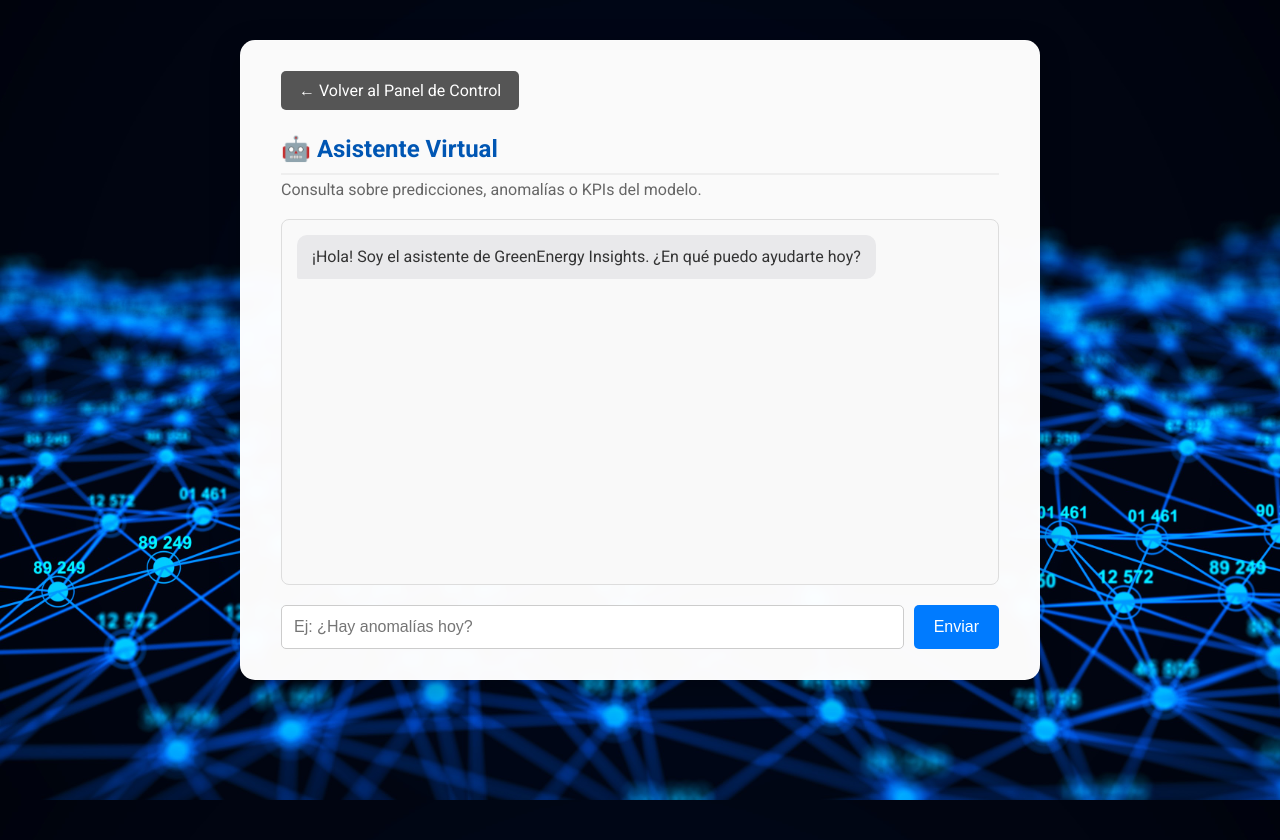
After one commit to iagocarreira/Proyecto-HPECDS, a Flask app: page /chatbot in a window 1280 px wide. The commit adds this page. Run offline with Flask 3, Linux system fonts and the light colour scheme.

Commit message:
mejora api e implementacion chatbot api

```diff
--- a/api_main/api_main.py
+++ b/api_main/api_main.py
@@ -1,13 +1,3 @@
-#!/usr/bin/env python3
-# -*- coding: utf-8 -*-
-"""
-API Principal (Flask) v5
-- Compatible con modelo v2 (x_scaler, y_scaler).
-- Cache de "warm-up" para la predicción "latest".
-- Integración de anomalías en la vista de predicción.
-- ¡NUEVO! Corregidas advertencias de Pandas (FutureWarning) y
-  Sklearn (UserWarning) mediante renombrado temporal.
-"""
 
 import os
 import io
@@ -96,7 +86,7 @@ def forecast_multi_step(model, x_scaler, y_scaler, df_hist, look_back, horizon_s
     step = _step_minutes(hist.index)
     if step == 0: step = 5
 
-    # --- ¡NUEVO! Mapa de renombrado para el scaler ---
+
     RENAME_MAP_SCALER = {
         "valor_real": "demanda_real",
         "valor_previsto": "demanda_prevista",
@@ -110,12 +100,9 @@ def forecast_multi_step(model, x_scaler, y_scaler, df_hist, look_back, horizon_s
             if f not in win.columns:
                 win[f] = 0.0
 
-        # --- ¡CORREGIDO! Renombrar temporalmente antes de escalar ---
+
         win_renamed = win.rename(columns=RENAME_MAP_SCALER)
-        # Usar .feature_names_in_ para asegurar el orden correcto que espera el scaler
         X = x_scaler.transform(win_renamed[x_scaler.feature_names_in_])
-        # --- Fin de la corrección de Sklearn ---
-
         X = np.expand_dims(X, axis=0)
 
         y_scaled = float(model.predict(X, verbose=0).flatten()[0])
@@ -125,7 +112,7 @@ def forecast_multi_step(model, x_scaler, y_scaler, df_hist, look_back, horizon_s
         t_next = cur_hist.index[-1] + pd.Timedelta(minutes=step)
         preds.append((t_next, y_next))
 
-        # Los keys aquí ('valor_real', etc.) deben coincidir con 'feats'
+
         row_data = {
             "valor_real": y_next,
             "valor_previsto": win.iloc[-1]["valor_previsto"],
@@ -142,14 +129,13 @@ def forecast_multi_step(model, x_scaler, y_scaler, df_hist, look_back, horizon_s
                 row_data["valor_previsto"] = 0.0
                 row_data["valor_programado"] = 0.0
 
-        # --- ¡CORREGIDO! Usar pd.concat para evitar FutureWarning ---
         new_df_row = pd.DataFrame(row_data, index=[t_next])
         cur_hist = pd.concat([cur_hist, new_df_row])
-        # --- Fin de la corrección de Pandas ---
+
 
     return pd.Series([v for _, v in preds], index=[t for t, _ in preds], name="forecast")
 
-# --- Carga de Modelos v2 ---
+
 def load_models_at_startup():
     global MODELS, X_SCALER, Y_SCALER
     try:
@@ -169,7 +155,7 @@ def load_models_at_startup():
     except Exception as e:
         print(f"ERROR al cargar el modelo LSTM: {e}")
 
-# --- fetch_data_from_db ---
+
 def fetch_data_from_db(table_to_query: Table, start_date: datetime, end_date: datetime) -> pd.DataFrame:
     if not engine or table_to_query is None: return pd.DataFrame()
     query = select(table_to_query).where(and_(table_to_query.c.fecha >= start_date, table_to_query.c.fecha <= end_date)).order_by(table_to_query.c.fecha)
@@ -437,6 +423,10 @@ def dashboard():
 def documentation():
     return render_template("documentacion.html")
 
+@app.route("/chatbot")
+def chatbot_page():
+    return render_template("chatbot.html")
+
 @app.route("/health")
 def health_check():
     return jsonify({"status": "ok"}), 200
--- /dev/null
+++ b/api_main/templates/chatbot.html
@@ -0,0 +1,209 @@
+<!DOCTYPE html>
+<html lang="es">
+<head>
+    <meta charset="UTF-8">
+    <meta name="viewport" content="width=device-width, initial-scale=1.0">
+    <title>Asistente Virtual</title>
+    <style>
+        @import url('https://fonts.googleapis.com/css2?family=Roboto:wght@300;400;700&display=swap');
+
+        body {
+            font-family: 'Roboto', sans-serif;
+            margin: 0; padding: 20px;
+            display: flex; flex-direction: column; align-items: center; justify-content: flex-start;
+            min-height: 100vh;
+            background-image: url("{{ url_for('static', filename='background_plot.jpg') }}");
+            background-size: cover;
+            background-position: center;
+            background-attachment: fixed;
+            color: #333;
+        }
+
+        .container {
+            background-color: rgba(255, 255, 255, 0.98);
+            backdrop-filter: blur(5px);
+            padding: 30px 40px;
+            margin-top: 20px;
+            margin-bottom: 20px;
+            border-radius: 15px;
+            box-shadow: 0 10px 30px rgba(0,0,0,0.25);
+            max-width: 95%;
+            width: 800px;
+            box-sizing: border-box;
+            border: 1px solid rgba(255, 255, 255, 0.2);
+            display: flex;
+            flex-direction: column;
+            height: 80vh; /* Altura fija para el chat */
+        }
+
+        h2 {
+            color: #0056b3;
+            margin-top: 0;
+            margin-bottom: 25px;
+            border-bottom: 2px solid #eee;
+            padding-bottom: 10px;
+            font-weight: 700;
+        }
+
+        .back-button {
+            display: inline-block;
+            margin-bottom: 25px;
+            text-decoration: none;
+            padding: 10px 18px;
+            background-color: #555;
+            color: white;
+            border-radius: 5px;
+            transition: all 0.2s;
+            font-weight: 500;
+            align-self: flex-start; /* Alinea el botón a la izquierda */
+        }
+        .back-button:hover {
+            transform: translateY(-2px);
+            background-color: #007bff;
+        }
+
+        /* Estilos del Chat */
+        #chat-window {
+            flex-grow: 1; /* Ocupa el espacio disponible */
+            border: 1px solid #ddd;
+            border-radius: 8px;
+            padding: 15px;
+            overflow-y: auto; /* Scroll para mensajes */
+            background: #f9f9f9;
+            margin-bottom: 20px;
+        }
+        .message {
+            margin-bottom: 12px;
+            padding: 10px 15px;
+            border-radius: 10px;
+            line-height: 1.5;
+            max-width: 80%;
+        }
+        .message.user {
+            background-color: #007bff;
+            color: white;
+            margin-left: auto; /* Alinea a la derecha */
+            border-bottom-right-radius: 2px;
+        }
+        .message.assistant {
+            background-color: #e9e9eb;
+            color: #333;
+            margin-right: auto; /* Alinea a la izquierda */
+            border-bottom-left-radius: 2px;
+        }
+        .message.loading {
+            background-color: #e9e9eb;
+            color: #888;
+            font-style: italic;
+            margin-right: auto;
+        }
+
+        #chat-form {
+            display: flex;
+            gap: 10px;
+        }
+        #chat-input {
+            flex-grow: 1;
+            padding: 12px;
+            font-size: 1em;
+            border: 1px solid #ccc;
+            border-radius: 5px;
+        }
+        #chat-submit {
+            padding: 12px 20px;
+            font-size: 1em;
+            border-radius: 5px;
+            border: none;
+            cursor: pointer;
+            background-color: #007bff;
+            color: white;
+            font-weight: 500;
+        }
+        #chat-submit:hover {
+            background-color: #0056b3;
+        }
+    </style>
+</head>
+<body>
+    <div class="container">
+        <a href="/" class="back-button">← Volver al Panel de Control</a>
+
+        <h2>🤖 Asistente Virtual</h2>
+        <p style="color: #666; margin-top: -20px; margin-bottom: 20px;">
+            Consulta sobre predicciones, anomalías o KPIs del modelo.
+        </p>
+
+        <div id="chat-window">
+            <div class="message assistant">
+                ¡Hola! Soy el asistente de GreenEnergy Insights. ¿En qué puedo ayudarte hoy?
+            </div>
+        </div>
+
+        <form id="chat-form">
+            <input type="text" id="chat-input" placeholder="Ej: ¿Hay anomalías hoy?" required autocomplete="off">
+            <button type="submit" id="chat-submit">Enviar</button>
+        </form>
+    </div>
+
+<script>
+    // -----------------------------------------------------------------
+    // ¡IMPORTANTE! Ajusta esta URL a la de tu API de Chatbot (FastAPI)
+    // -----------------------------------------------------------------
+    const CHATBOT_API_URL = "http://localhost:5004/chat";
+    // -----------------------------------------------------------------
+
+    const form = document.getElementById('chat-form');
+    const input = document.getElementById('chat-input');
+    const window = document.getElementById('chat-window');
+
+    form.addEventListener('submit', async (e) => {
+        e.preventDefault();
+        const message = input.value.trim();
+        if (!message) return;
+
+        // Añadir mensaje de usuario a la ventana
+        addMessage(message, 'user');
+        input.value = '';
+
+        // Añadir indicador de "pensando..."
+        const loadingEl = addMessage('Pensando...', 'loading');
+
+        try {
+            // Llamar a la API del chatbot
+            const res = await fetch(CHATBOT_API_URL, {
+                method: 'POST',
+                headers: { 'Content-Type': 'application/json' },
+                body: JSON.stringify({ message: message })
+            });
+
+            if (!res.ok) {
+                throw new Error(`Error HTTP ${res.status}`);
+            }
+
+            const data = await res.json();
+
+            // Reemplazar "pensando..." por la respuesta real
+            loadingEl.textContent = data.answer || "(Sin respuesta)";
+            loadingEl.classList.remove('loading');
+            loadingEl.classList.add('assistant');
+
+        } catch (err) {
+            loadingEl.textContent = `Error al contactar al asistente: ${err.message}`;
+            loadingEl.classList.remove('loading');
+            loadingEl.classList.add('assistant');
+            loadingEl.style.color = 'red';
+        }
+    });
+
+    function addMessage(text, role) {
+        const el = document.createElement('div');
+        el.classList.add('message', role);
+        el.textContent = text;
+        window.appendChild(el);
+        window.scrollTop = window.scrollHeight; // Auto-scroll
+        return el;
+    }
+</script>
+
+</body>
+</html>
--- a/api_main/templates/index.html
+++ b/api_main/templates/index.html
@@ -86,7 +86,9 @@
     <header>
         <a href="/" class="logo">GREEN ENERGY INSIGHTS</a>
         <nav>
-            <a href="/dashboard" class="api-button" style="background-color: #6a0dad; margin-right: 15px;">Dashboard</a>
+                 <a href="/dashboard" class="api-button" style="background-color: #6a0dad; margin-right: 15px;">Dashboard</a>
+
+            <a href="/chatbot" class="api-button" style="background-color: #d9534f; margin-right: 15px;">Chatbot 🤖</a>
 
             <a href="{{ api_data_url }}" target="_blank">Visualización de Datos</a>
             <a href="/documentacion">Documentación</a>
```
Also changed, not shown: api_main/templates/documentacion.html (+60 -23 lines).
